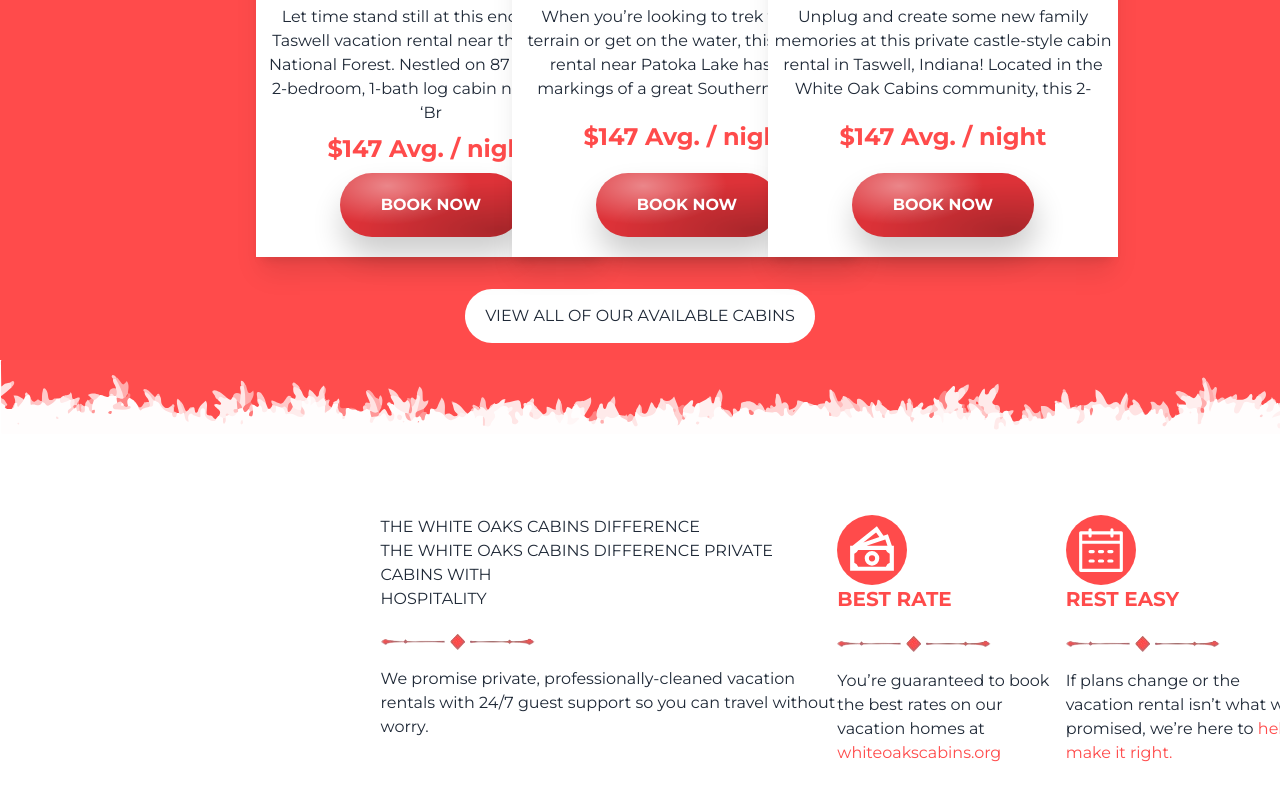
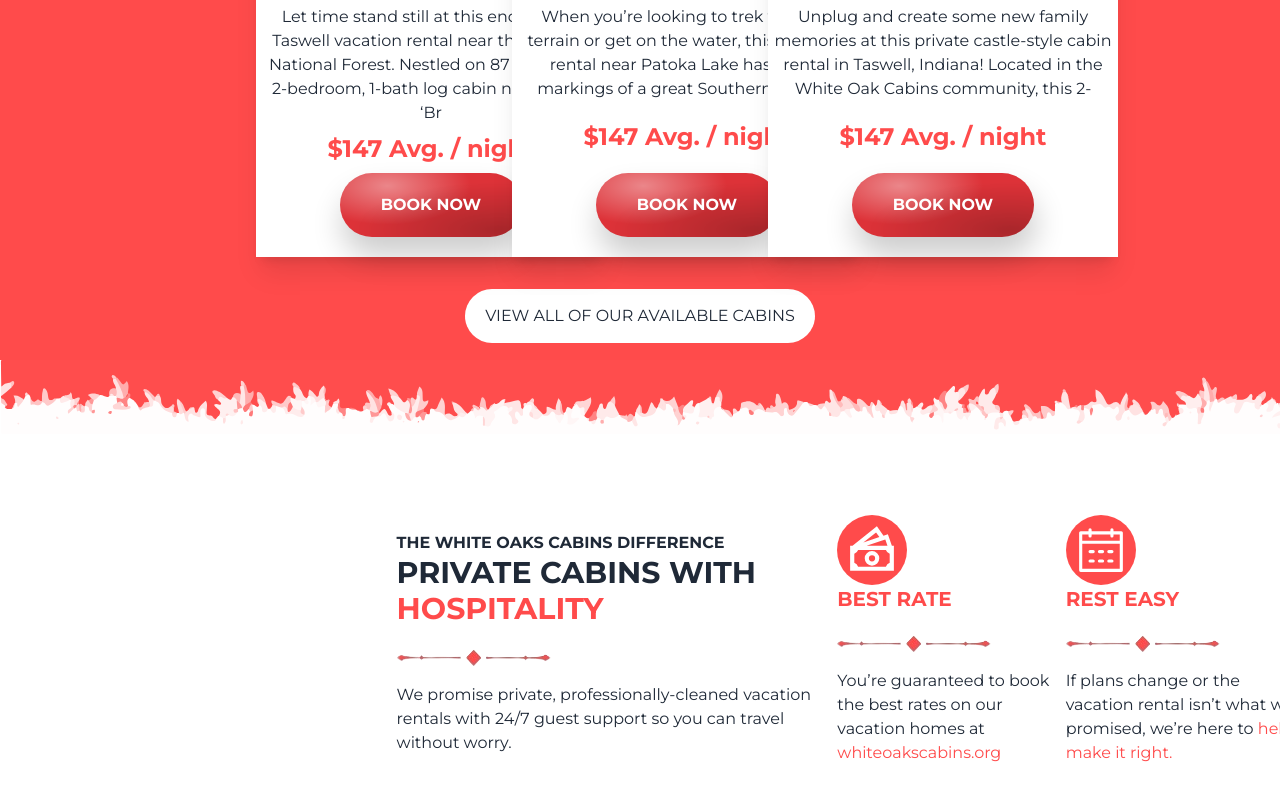
Before and after one commit to shrabanchakma/white-oaks-cabin, a React (Vite) app: page / in a window 1280 px wide. Shown: the part 2221-3021 px from the top of the page. Built offline with nearby package versions, Linux system fonts and the light colour scheme.

Commit message:
feature section one added

```diff
--- a/src/Components/Pages/Home/FeatureSectionOne/FeatureSectionOne.jsx
+++ b/src/Components/Pages/Home/FeatureSectionOne/FeatureSectionOne.jsx
@@ -6,12 +6,13 @@ const FeatureSectionOne = () => {
     <div className="w-[1903px] h-[540px]">
       <img src={scribbleFlipped} className="relative -top-[1px]" alt="" />
       <div className="w-3/5 flex mx-auto py-20">
-        <div className="w-2/5">
+        <div className="w-2/5 p-4">
           {/* features-text */}
-          <h2>THE WHITE OAKS CABINS DIFFERENCE</h2>
-          <h1>
-            THE WHITE OAKS CABINS DIFFERENCE PRIVATE CABINS WITH <br />
-            HOSPITALITY
+          <h2 className="font-bold">THE WHITE OAKS CABINS DIFFERENCE</h2>
+          <h1 className="font-bold text-3xl">
+            PRIVATE CABINS WITH
+            <br />
+            <span className="text-[#ff4b4b]">HOSPITALITY</span>
           </h1>
           <img src={icon} alt="" />
           <p>
@@ -19,7 +20,7 @@ const FeatureSectionOne = () => {
             24/7 guest support so you can travel without worry.
           </p>
         </div>
-        <div className="grid grid-cols-3 w-3/5">
+        <div className="grid grid-cols-3 w-3/5 ">
           {/* features- */}
           <div>
             <div className="bg-[#ff4b4b] rounded-full flex items-center justify-center h-[70px] w-[70px]">
```
